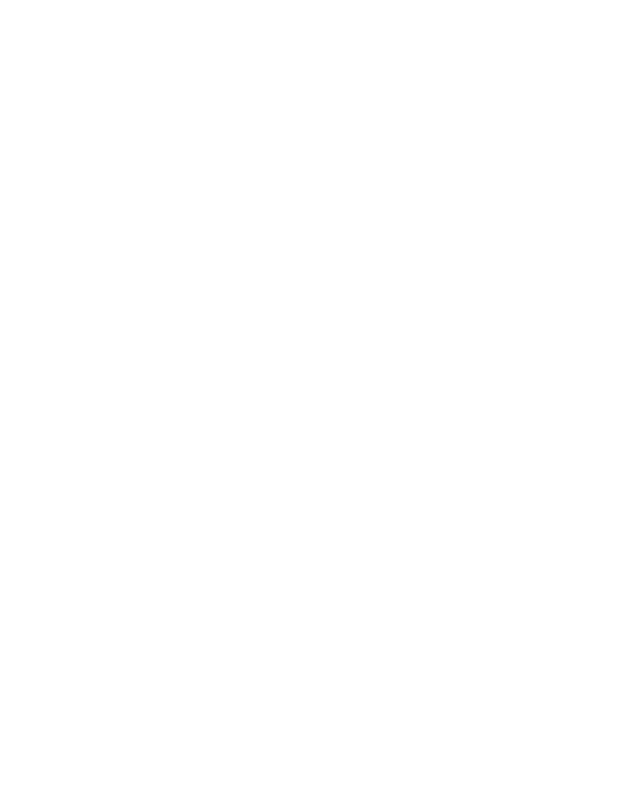
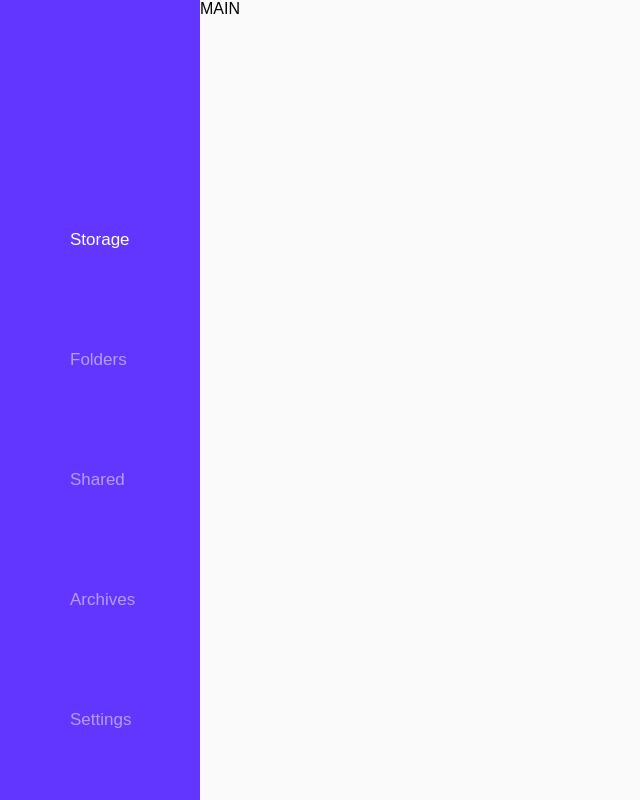
Before and after one commit to Mnde81/cloud, a website: page index.html in a window 1280 px wide. Shown: the whole page, without its empty margins (0-640 px from the left). Drawn offline with Linux system fonts and the light colour scheme.

Commit message:
updated file

```diff
--- /dev/null
+++ b/css/aside.css
@@ -0,0 +1,36 @@
+aside {
+    background-color: #6236FF;
+    padding: 10px;
+    padding-left: 0;
+}
+
+
+.main-nav {
+    display: flex;
+    flex-direction: column;
+    /* gap: 30px; */
+}
+
+
+.nav-list {
+    margin-top: 170px;
+    margin-left: 20px;
+    display: flex;
+    flex-direction: column;
+}
+
+.link {
+    font-size: 17px;
+    padding: 50px;
+    text-decoration: none;
+    color: #B39EFF;
+
+}
+
+.active {
+    color: white;
+}
+
+/* .nav-icons {
+    width: 40px;
+} */
--- /dev/null
+++ b/css/main.css
@@ -0,0 +1,17 @@
+* {
+    box-sizing: border-box;
+}
+
+body {
+    display: grid;
+    grid-template-columns: 200px 1fr;
+
+    margin: 0;
+    min-height: 100vh;
+    font-family: Arial, Helvetica, sans-serif;
+}
+
+
+main {
+    background-color: #FAFAFA;
+}
--- a/index.html
+++ b/index.html
@@ -4,8 +4,26 @@
     <meta charset="UTF-8">
     <meta name="viewport" content="width=device-width, initial-scale=1.0">
     <title>Cloud</title>
+    <link rel="stylesheet" href="./css/main.css">
+    <link rel="stylesheet" href="./css/aside.css">
 </head>
 <body>
+    <aside>
+        <nav class="main-nav">
+            <div class="nav-list">
+                <a class="link active" href="#">Storage</a>
+                <a class="link" href="#">Folders</a>
+                <a class="link" href="#">Shared</a>
+                <a class="link" href="#">Archives</a>
+                <a class="link" href="#">Settings</a>
+            </div>
+        </nav>
+
+    </aside>
+
+    <main>
+        MAIN
+    </main>
 
 </body>
 </html>
```
